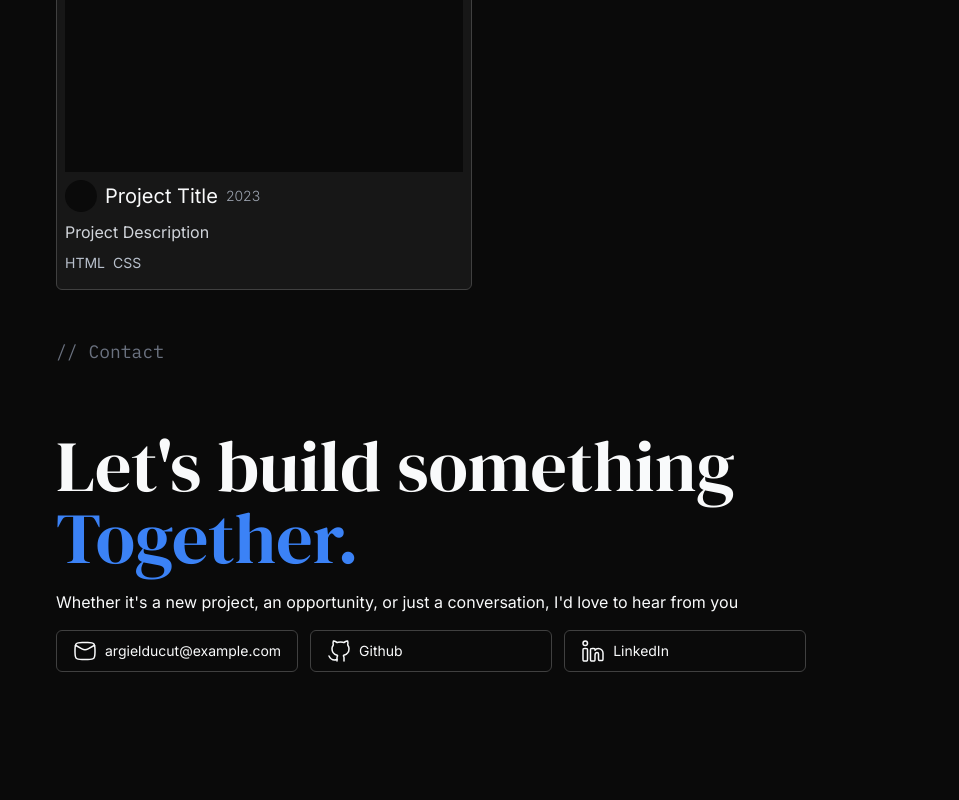
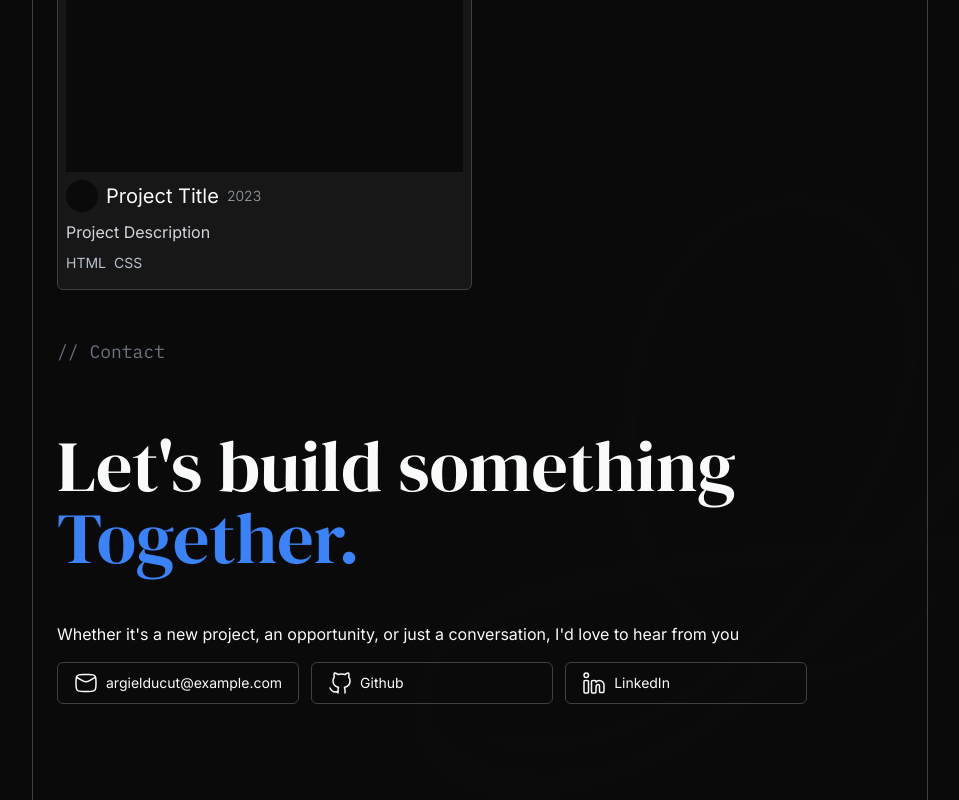
Before and after one commit to argieldev/Portfolio, a React app: page / in a window 1280 px wide. Shown: the part 1684-2484 px from the top of the page, without its empty margins (160-1119 px from the left). Before the commit the page ends 2452 px from the top, so only its background shows below. Built offline with nearby package versions, Linux system fonts and the light colour scheme; the HTML template or start-up script is replaced by a standard one.

Commit message:
Added Footer Background Vector and Minor Footer Spacing Changes

```diff
--- a/src/App.jsx
+++ b/src/App.jsx
@@ -4,11 +4,12 @@ import About from "./Components/About";
 import Projects from "./Components/Projects";
 import Footer from "./Components/Footer";
 import FloatingNav from "./Components/FloatingNav";
+import A from "./Components/Vector/A.svg";
 
 function App() {
   return (
-    <div>
-      <div className="mx-auto max-w-4xl px-6 py-12">
+    <div className="relative overflow-hidden">
+      <div className="mx-auto max-w-4xl px-6 py-12 border-x border-border">
         <Navbar />
 
         <main className="flex flex-col gap-20 py-12">
@@ -19,7 +20,14 @@ function App() {
 
         <Footer />
       </div>
+
       <FloatingNav />
+
+      <img
+        src={A}
+        alt=""
+        className="absolute -right-24 bottom-0 w-200 opacity-[0.03] pointer-events-none select-none -z-1"
+      />
     </div>
   );
 }
--- a/src/Components/Footer.jsx
+++ b/src/Components/Footer.jsx
@@ -6,14 +6,16 @@ function Footer() {
           // Contact
         </h2>
         <div className="flex flex-col py-12 gap-4">
-          <h3 className="flex flex-col text-5xl font-dm-serif-display sm:text-7xl">
-            Let's build something{" "}
-            <span className="text-primary">Together.</span>
-          </h3>
-          <p className="after:content-[''] after:inline-block after:w-[3px] after:h-[1.1em] after:ml-.5 after:bg-current after:align-middle after:animate-blink">
-            Whether it's a new project, an opportunity, or just a conversation,
-            I'd love to hear from you
-          </p>
+          <div className="flex flex-col gap-12">
+            <h3 className="flex flex-col text-5xl font-dm-serif-display sm:text-7xl">
+              Let's build something{" "}
+              <span className="text-primary">Together.</span>
+            </h3>
+            <p className="after:content-[''] after:inline-block after:w-0.75 after:h-[1.1em] after:ml-.5 after:bg-current after:align-middle after:animate-blink">
+              Whether it's a new project, an opportunity, or just a
+              conversation, I'd love to hear from you
+            </p>
+          </div>
 
           <nav>
             <ul className="grid w-fit grid-cols-1 gap-3 sm:grid-cols-3">
```
Also changed, not shown: src/Components/Vector/A.svg (added).
